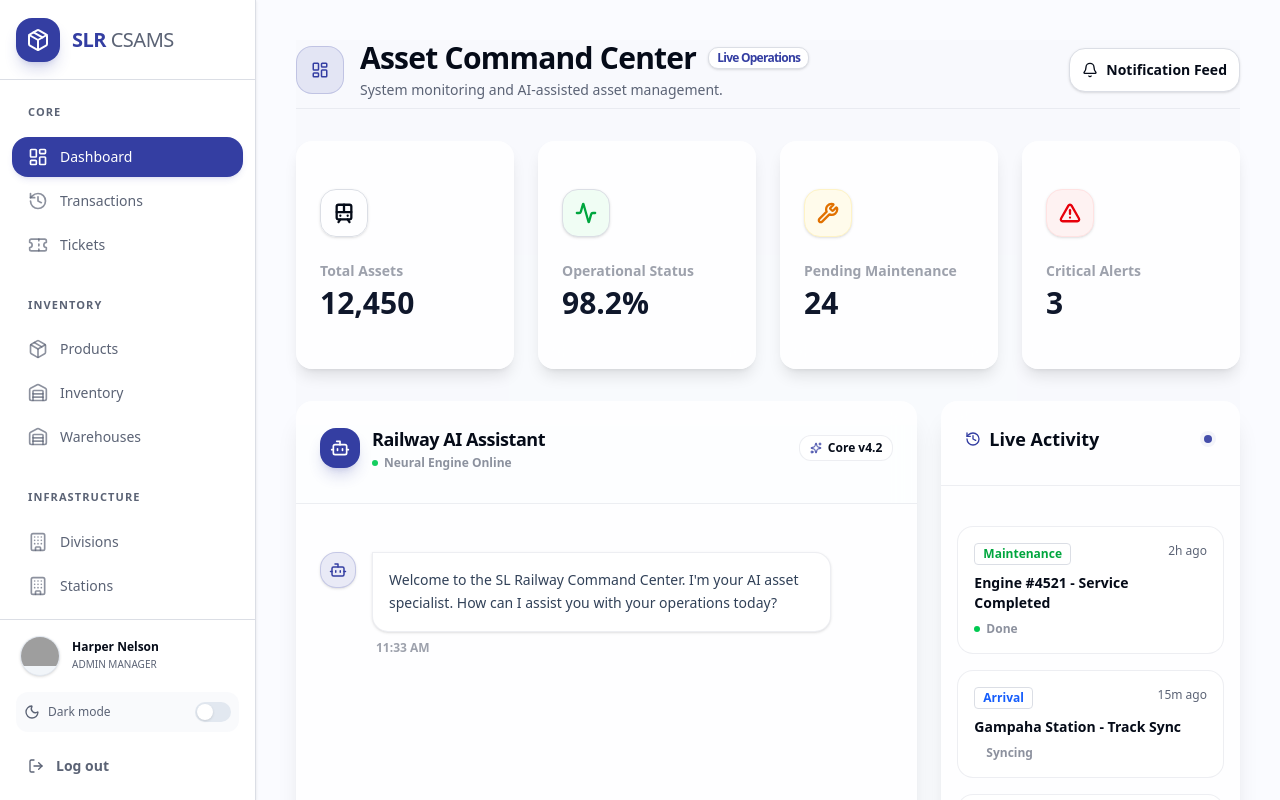
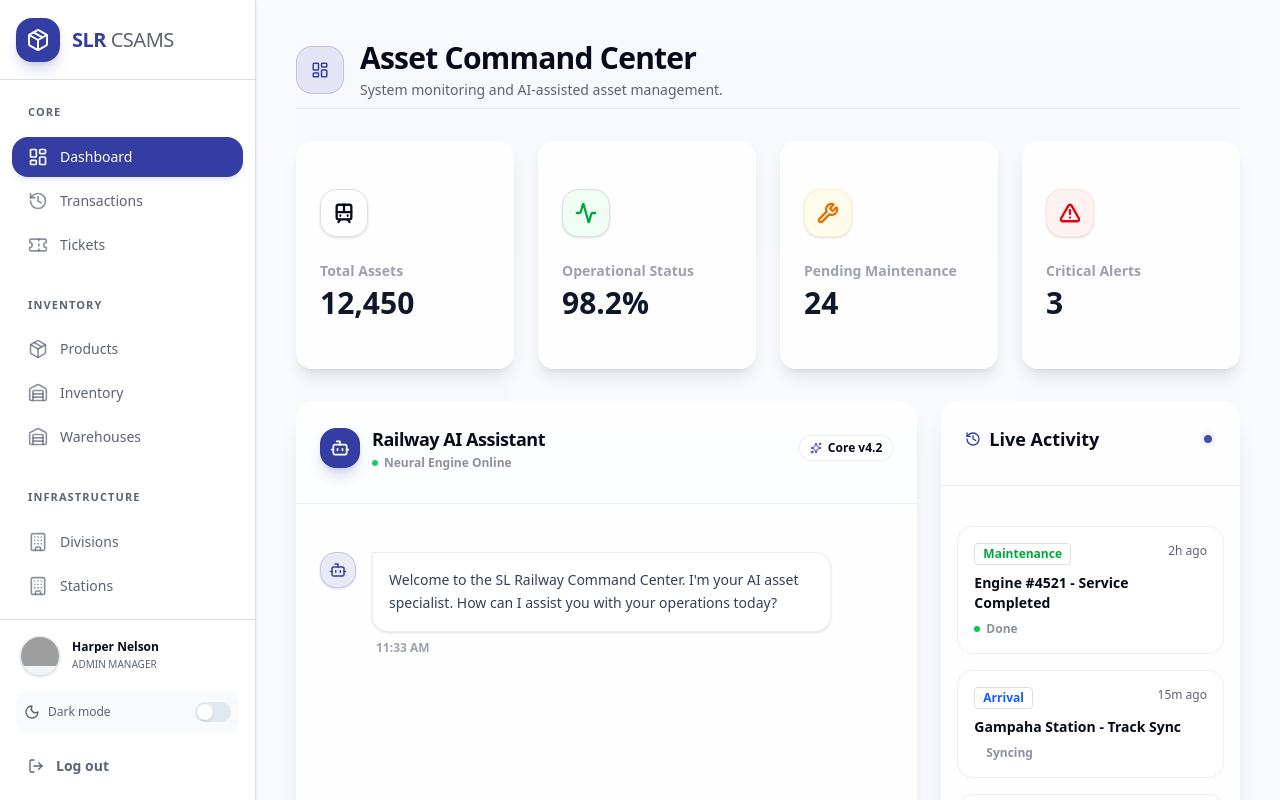
Before and after one commit to Sharjun-Hussain/railway-asset-system-frontend, a Next.js app: page / in a window 1280 px wide. Shown: the top 800 px of the page. Built offline with nearby package versions, Linux system fonts and the light colour scheme; no server answers; grey boxes are pictures that could not be loaded.

Commit message:
refactor: remove Live Operations badge and Notification Feed button from dashboard header

```diff
--- a/src/app/(dashboard)/page.jsx
+++ b/src/app/(dashboard)/page.jsx
@@ -38,9 +38,7 @@ export default function DashboardPage() {
           <div>
             <h1 className="text-3xl font-bold tracking-tight text-foreground flex items-center gap-3">
               Asset Command Center
-              <Badge variant="secondary" className="text-xs font-bold py-0.5 px-2 rounded-md border-border bg-white shadow-sm">
-                Live Operations
-              </Badge>
+
             </h1>
             <p className="text-muted-foreground text-sm font-medium mt-1">
               System monitoring and AI-assisted asset management.
@@ -48,15 +46,7 @@ export default function DashboardPage() {
           </div>
         </div>
 
-        <div className="flex items-center gap-2">
-          <Button
-            variant="outline"
-            className="rounded-xl shadow-sm bg-white dark:bg-slate-950 font-bold border-border h-11 px-6 flex gap-2"
-          >
-            <Bell className="h-4 w-4" />
-            Notification Feed
-          </Button>
-        </div>
+
       </div>
 
       {/* Asset Metrics (Top Stats) */}
```
